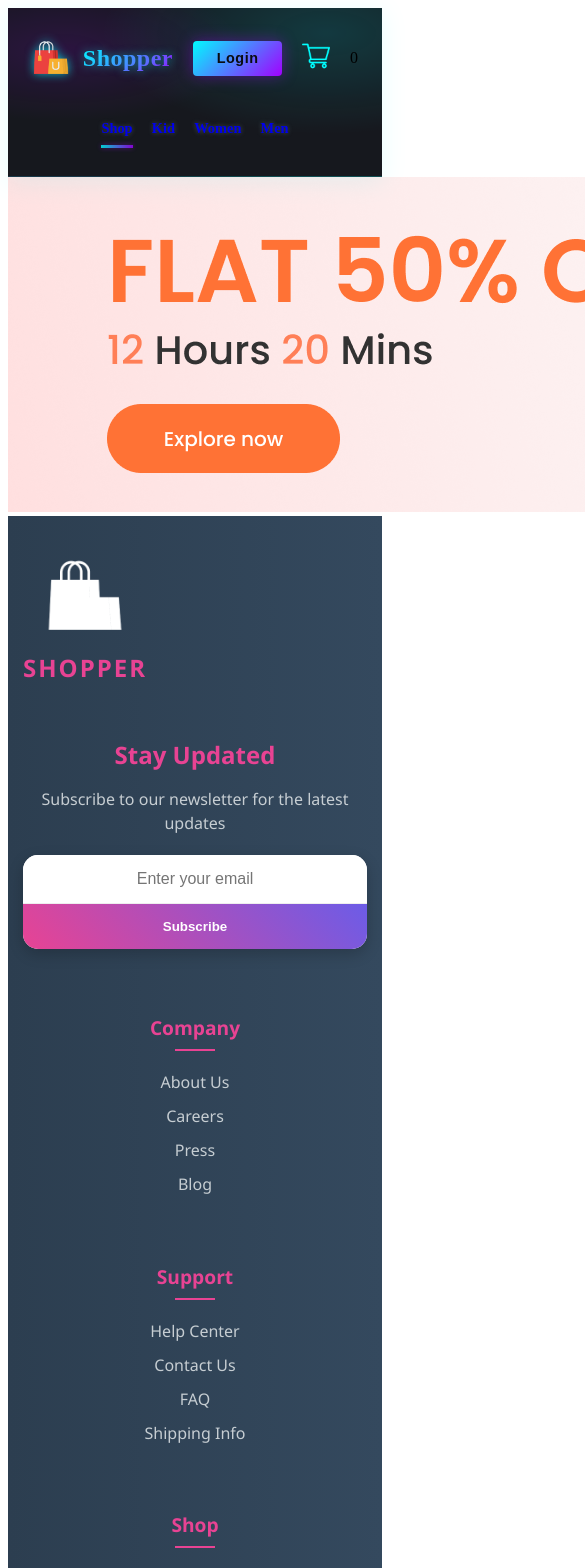
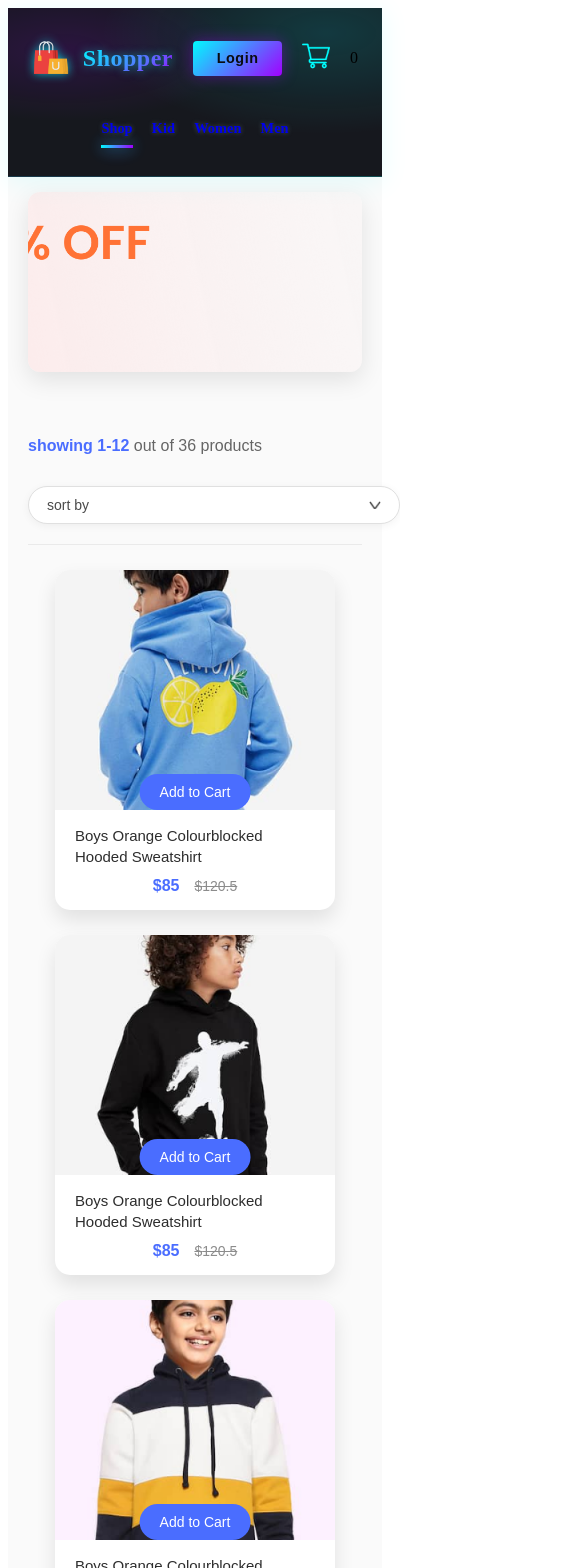
Before and after one commit to Muntahasiddique/Ecommerce_Mern, a React (Vite) app in the folder Frontend/: page /kids in a window 390 px wide. Shown: the top 1568 px of the page, 585 px wide, since content can reach past the window. Built offline with nearby package versions, Linux system fonts and the light colour scheme.

Commit message:
Added ShopCategory page

```diff
--- a/Frontend/src/App.jsx
+++ b/Frontend/src/App.jsx
@@ -23,7 +23,7 @@ function App() {
 
       <Route path='/women' element={<ShopCategory  banner={women_banner} category ="women"  />} />
 
-      <Route path='/kids' element={<ShopCategory  banner={kid_banner} category ="kids"  />} />
+      <Route path='/kids' element={<ShopCategory  banner={kid_banner} category ="kid"  />} />
       <Route path='/product' element={<Product />} >
           <Route path=':productId' element={<Product/>} />
       </Route>
--- a/Frontend/src/Pages/CSS/ShopCategory.css
+++ b/Frontend/src/Pages/CSS/ShopCategory.css
@@ -0,0 +1,262 @@
+.shopcategory {
+  padding: 40px 60px;
+  font-family: 'Poppins', sans-serif;
+  background: #fafafa;
+  min-height: 100vh;
+}
+
+.shopcategory-banner {
+  width: 100%;
+  height: 350px;
+  object-fit: cover;
+  border-radius: 12px;
+  margin-bottom: 40px;
+  box-shadow: 0 8px 24px rgba(0, 0, 0, 0.1);
+  transition: transform 0.3s ease;
+}
+
+.shopcategory-banner:hover {
+  transform: scale(1.01);
+}
+
+.shopcategory-indexSort {
+  display: flex;
+  justify-content: space-between;
+  align-items: center;
+  margin-bottom: 40px;
+  padding: 20px 0;
+  border-bottom: 1px solid #eaeaea;
+}
+
+.shopcategory-indexSort p {
+  font-size: 16px;
+  color: #656565;
+  font-weight: 500;
+}
+
+.shopcategory-indexSort p span {
+  font-weight: 700;
+  color: #4a6dff;
+}
+
+.shop-category-sort {
+  display: flex;
+  align-items: center;
+  gap: 10px;
+  padding: 10px 18px;
+  border-radius: 30px;
+  border: 1px solid #e0e0e0;
+  background: white;
+  font-size: 14px;
+  font-weight: 500;
+  color: #4a4a4a;
+  cursor: pointer;
+  transition: all 0.3s ease;
+  box-shadow: 0 2px 8px rgba(0, 0, 0, 0.05);
+}
+
+.shop-category-sort:hover {
+  border-color: #4a6dff;
+  box-shadow: 0 4px 12px rgba(74, 109, 255, 0.15);
+  transform: translateY(-2px);
+}
+
+.shop-category-sort img {
+  width: 12px;
+  transition: transform 0.3s ease;
+}
+
+.shop-category-sort:hover img {
+  transform: rotate(180deg);
+}
+
+.shopcategory_products {
+  display: grid;
+  grid-template-columns: repeat(auto-fill, minmax(280px, 1fr));
+  gap: 30px;
+  margin-top: 20px;
+  margin-bottom: 50px;
+}
+
+/* Loading state */
+.shopcategory_products:empty::before {
+  content: 'Loading products...';
+  display: block;
+  text-align: center;
+  grid-column: 1 / -1;
+  padding: 60px;
+  color: #888;
+  font-size: 18px;
+}
+
+/* No products found */
+.shopcategory_products:has(> :only-child:nth-child(1))::after {
+  content: 'No products found in this category';
+  display: block;
+  text-align: center;
+  grid-column: 1 / -1;
+  padding: 60px;
+  color: #888;
+  font-size: 18px;
+}
+
+.ShopCategory-LoadMore {
+  display: block;
+  margin: 40px auto;
+  width: 200px;
+  padding: 15px 25px;
+  background: linear-gradient(135deg, #4a6dff 0%, #6b8cff 100%);
+  color: white;
+  font-size: 16px;
+  font-weight: 600;
+  text-align: center;
+  border-radius: 50px;
+  cursor: pointer;
+  transition: all 0.3s ease;
+  box-shadow: 0 5px 15px rgba(74, 109, 255, 0.3);
+  position: relative;
+  overflow: hidden;
+}
+
+.ShopCategory-LoadMore::before {
+  content: '';
+  position: absolute;
+  top: 0;
+  left: -100%;
+  width: 100%;
+  height: 100%;
+  background: linear-gradient(90deg, transparent, rgba(255, 255, 255, 0.2), transparent);
+  transition: 0.5s;
+}
+
+.ShopCategory-LoadMore:hover::before {
+  left: 100%;
+}
+
+.ShopCategory-LoadMore:hover {
+  transform: translateY(-3px);
+  box-shadow: 0 8px 20px rgba(74, 109, 255, 0.4);
+  background: linear-gradient(135deg, #3a5ddd 0%, #5b7cee 100%);
+}
+
+.ShopCategory-LoadMore:active {
+  transform: translateY(0);
+  box-shadow: 0 3px 10px rgba(74, 109, 255, 0.3);
+}
+
+/* Responsive design */
+@media (max-width: 1024px) {
+  .shopcategory {
+    padding: 30px 40px;
+  }
+
+  .shopcategory-banner {
+    height: 280px;
+  }
+
+  .shopcategory_products {
+    grid-template-columns: repeat(auto-fill, minmax(240px, 1fr));
+    gap: 25px;
+  }
+
+  .ShopCategory-LoadMore {
+    margin: 35px auto;
+    width: 180px;
+    padding: 14px 22px;
+    font-size: 15px;
+  }
+}
+
+@media (max-width: 768px) {
+  .shopcategory {
+    padding: 20px 30px;
+  }
+
+  .shopcategory-banner {
+    height: 220px;
+    margin-bottom: 30px;
+  }
+
+  .shopcategory-indexSort {
+    flex-direction: column;
+    align-items: flex-start;
+    gap: 15px;
+    margin-bottom: 30px;
+  }
+
+  .shopcategory_products {
+    grid-template-columns: repeat(auto-fill, minmax(200px, 1fr));
+    gap: 20px;
+    margin-bottom: 40px;
+  }
+
+  .ShopCategory-LoadMore {
+    margin: 30px auto;
+    width: 160px;
+    padding: 12px 20px;
+    font-size: 14px;
+  }
+}
+
+@media (max-width: 480px) {
+  .shopcategory {
+    padding: 15px 20px;
+  }
+
+  .shopcategory-banner {
+    height: 180px;
+    margin-bottom: 25px;
+  }
+
+  .shopcategory-indexSort {
+    margin-bottom: 25px;
+  }
+
+  .shopcategory_products {
+    grid-template-columns: 1fr;
+    gap: 25px;
+    justify-items: center;
+    margin-bottom: 35px;
+  }
+
+  .shop-category-sort {
+    width: 100%;
+    justify-content: space-between;
+  }
+
+  .ShopCategory-LoadMore {
+    margin: 25px auto;
+    width: 140px;
+    padding: 11px 18px;
+    font-size: 13px;
+  }
+}
+
+/* Animation for product grid */
+@keyframes fadeIn {
+  from {
+    opacity: 0;
+    transform: translateY(20px);
+  }
+  to {
+    opacity: 1;
+    transform: translateY(0);
+  }
+}
+
+.shopcategory_products > * {
+  animation: fadeIn 0.6s ease-out;
+}
+
+.shopcategory_products > *:nth-child(1) { animation-delay: 0.1s; }
+.shopcategory_products > *:nth-child(2) { animation-delay: 0.2s; }
+.shopcategory_products > *:nth-child(3) { animation-delay: 0.3s; }
+.shopcategory_products > *:nth-child(4) { animation-delay: 0.4s; }
+.shopcategory_products > *:nth-child(5) { animation-delay: 0.5s; }
+.shopcategory_products > *:nth-child(6) { animation-delay: 0.6s; }
+.shopcategory_products > *:nth-child(7) { animation-delay: 0.7s; }
+.shopcategory_products > *:nth-child(8) { animation-delay: 0.8s; }
+.shopcategory_products > *:nth-child(9) { animation-delay: 0.9s; }
+.shopcategory_products > *:nth-child(10) { animation-delay: 1.0s; }
+.shopcategory_products > *:nth-child(11) { animation-delay: 1.1s; }
+.shopcategory_products > *:nth-child(12) { animation-delay: 1.2s; }
--- a/Frontend/src/Pages/LoginSignup.jsx
+++ b/Frontend/src/Pages/LoginSignup.jsx
@@ -2,8 +2,12 @@ import React from 'react'
 
 const LoginSignup = () => {
   return (
-    <div>
-
+    <div className='LoginSignp' >
+      <div className='loginSignup-container' >
+          <h1>
+            Signup
+          </h1>
+      </div>
     </div>
   )
 }
--- a/Frontend/src/Pages/ShopCategory.jsx
+++ b/Frontend/src/Pages/ShopCategory.jsx
@@ -1,12 +1,40 @@
 import { useContext } from 'react'
 import  './CSS/ShopCategory.css'
 import { ShopContext } from '../Context/ShopContext'
+import dropdown_icon from '../Components/Assets/dropdown_icon.png'
+import Item from '../Components/Item/Item'
 
 const ShopCategory = (props) => {
   const {all_product} = useContext(ShopContext)
   return (
     <div className='shopcategory' >
-      <img src={props.banner} alt="" />
+      <img className='shopcategory-banner' src={props.banner} alt="" />
+      <div className="shopcategory-indexSort">
+        <p>
+          <span>
+            showing 1-12
+          </span> out of 36 products
+        </p>
+        <div className="shop-category-sort">
+          sort by <img src={dropdown_icon} />
+        </div>
+      </div>
+
+      <div className="shopcategory_products">
+        {
+          all_product.map((item , i)=>{
+                          if(props.category === item.category ){
+                                   return <Item key={i} id={item.id} name={item.name} image = {item.image} new_price={item.new_price} old_price={item.old_price} />
+                          }
+                          else{
+                            return null
+                          }
+          })
+        }
+      </div>
+      <div className="ShopCategory-LoadMore">
+        Explore More
+      </div>
     </div>
   )
 }
```
